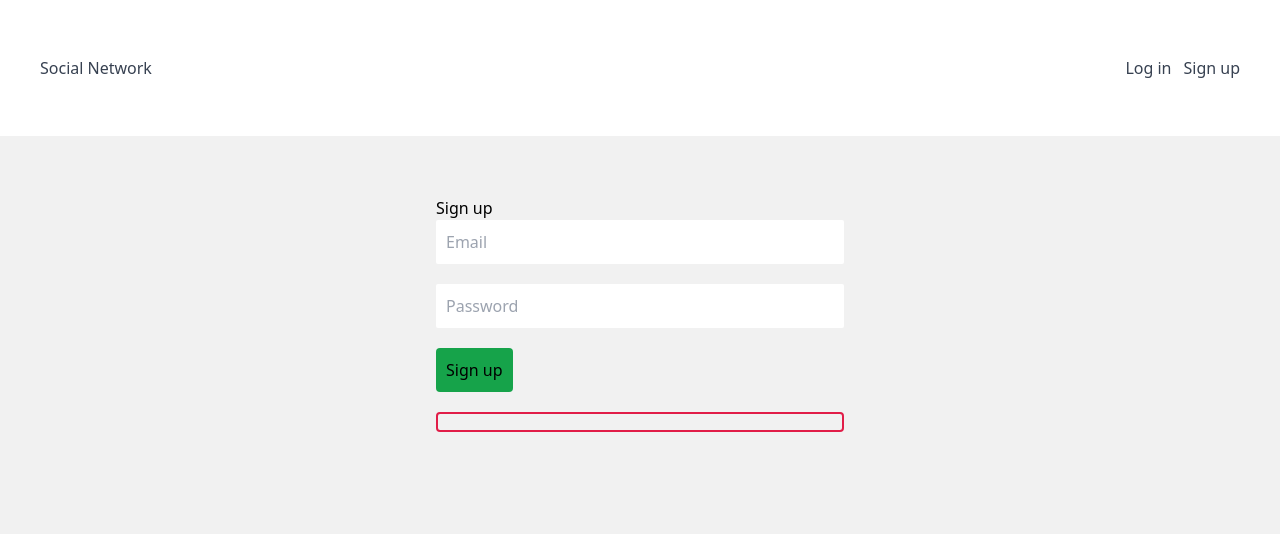
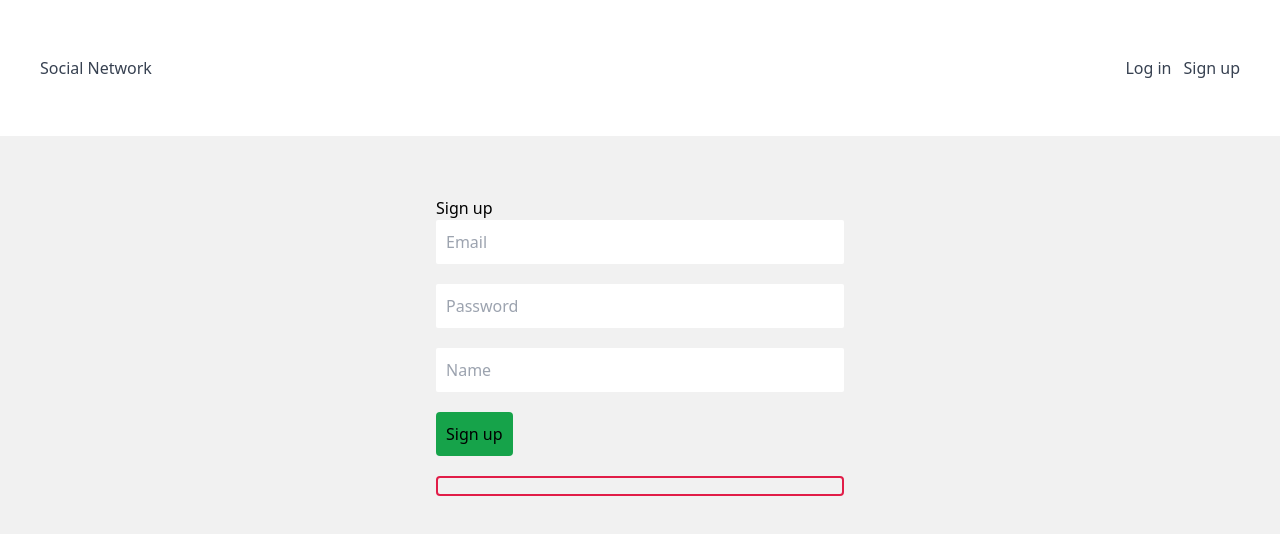
Before and after one commit to lu1s9/react-typescript, a React (Vite) app: page /signup in a window 1280 px wide. Shown: the top 534 px of the page. Built offline with nearby package versions, Linux system fonts and the light colour scheme.

Commit message:
feat: add name field to signup

```diff
--- a/src/hooks/useSignup.tsx
+++ b/src/hooks/useSignup.tsx
@@ -1,7 +1,6 @@
 import { useState } from "react";
 import { useAuthContext } from "./useAuthContext";
 import { signupRequest } from "../api/auth";
-import { User } from "../interfaces/interfaces";
 import axios from "axios";
 
 export const useSignup = () => {
@@ -9,13 +8,18 @@ export const useSignup = () => {
   const [isLoading, setIsLoading] = useState(false);
   const { dispatch } = useAuthContext();
 
-  const signup = async (user: User) => {
+  const signup = async (user: {
+    email: string;
+    password: string;
+    name: string;
+  }) => {
     setErrors([]);
     setIsLoading(true);
 
     try {
       const res = await signupRequest(user);
       dispatch({ type: "LOGIN", payload: res.data });
+      localStorage.setItem("user", JSON.stringify(res.data));
       setIsLoading(false);
     } catch (error) {
       if (axios.isAxiosError(error)) {
--- a/src/pages/SignupPage.tsx
+++ b/src/pages/SignupPage.tsx
@@ -3,6 +3,7 @@ import { useSignup } from "../hooks/useSignup";
 
 type Inputs = {
   email: string;
+  name: string;
   password: string;
 };
 
@@ -38,6 +39,13 @@ function SignupPage() {
         {errors.password && (
           <p className="text-red-500">Password is required</p>
         )}
+        <input
+          type="text"
+          {...register("name", { required: true })}
+          placeholder="Name"
+          className="block w-full p-2.5 rounded-sm mb-5"
+        />
+        {errors.name && <p className="text-red-500">Name is required</p>}
         <button
           type="submit"
           className="bg-green-600 rounded p-2.5 cursor-pointer"
```
